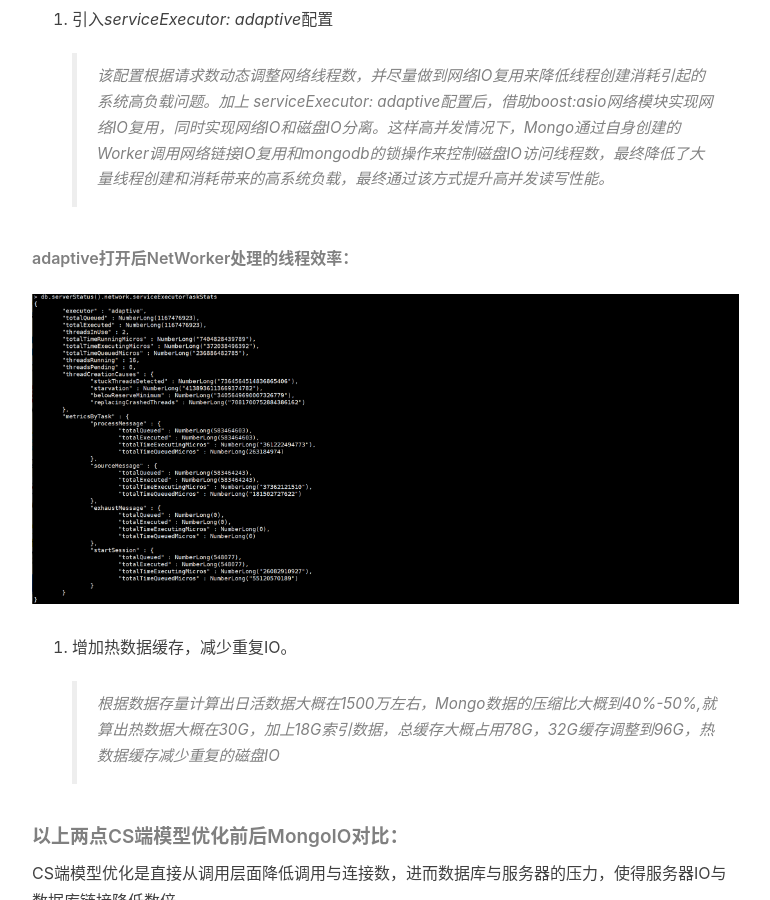
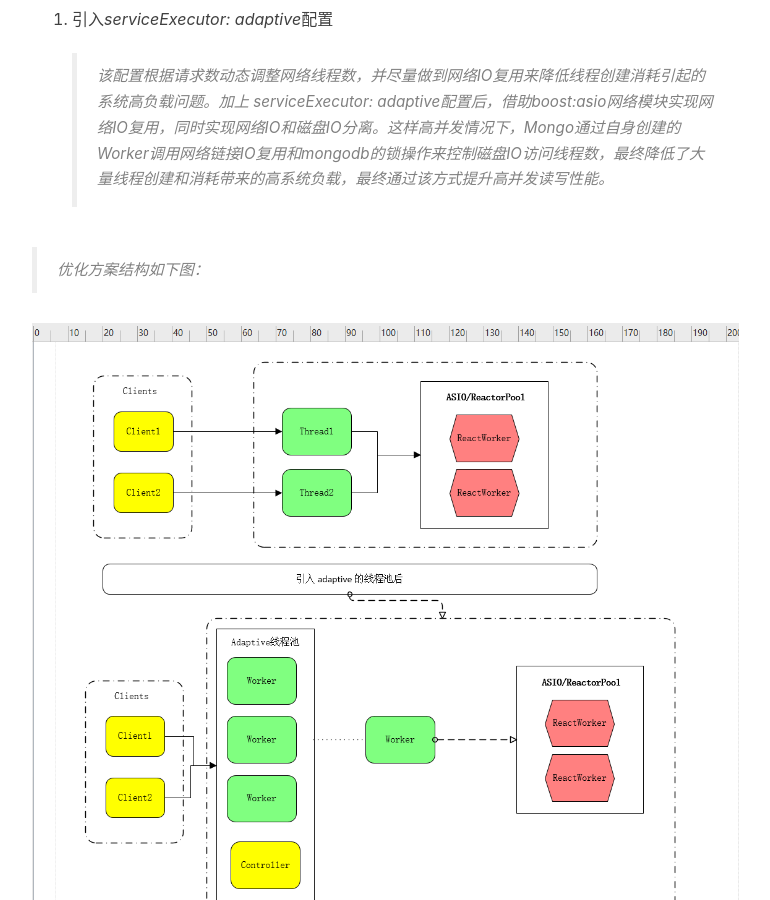
Before and after one commit to elvisNg/elvisng.github.io, a Jekyll site: the page built from _posts/2020-04-22-optimize-mongo-performance.md, in a window 1280 px wide and 900 px high, scrolled down 4699 px. Shown: the whole window, without its empty margins (233-1003 px from the left). Built offline with Jekyll 4.4.1, drawn with Linux system fonts in a browser that asks for light colours; nearby versions of some CDN libraries; comment, search, counter and statistics services are not loaded.

Commit message:
#Add adaptivepool explain

```diff
--- a/_posts/2020-04-22-optimize-mongo-performance.md
+++ b/_posts/2020-04-22-optimize-mongo-performance.md
@@ -162,6 +162,10 @@
 
    >该配置根据请求数动态调整网络线程数，并尽量做到网络IO复用来降低线程创建消耗引起的系统高负载问题。加上 *serviceExecutor: adaptive*配置后，借助boost:asio网络模块实现网络IO复用，同时实现网络IO和磁盘IO分离。这样高并发情况下，Mongo通过自身创建的Worker调用网络链接IO复用和mongodb的锁操作来控制磁盘IO访问线程数，最终降低了大量线程创建和消耗带来的高系统负载，最终通过该方式提升高并发读写性能。
 
+> 优化方案结构如下图：
+
+![](/img/in-post/optimizemongo/adaptivepool.png)
+
 ###### adaptive打开后NetWorker处理的线程效率：
 
 ![](/img/in-post/optimizemongo/networkstats.png)
```
Also changed, not shown: img/in-post/optimizemongo/adaptivepool.png (added).
